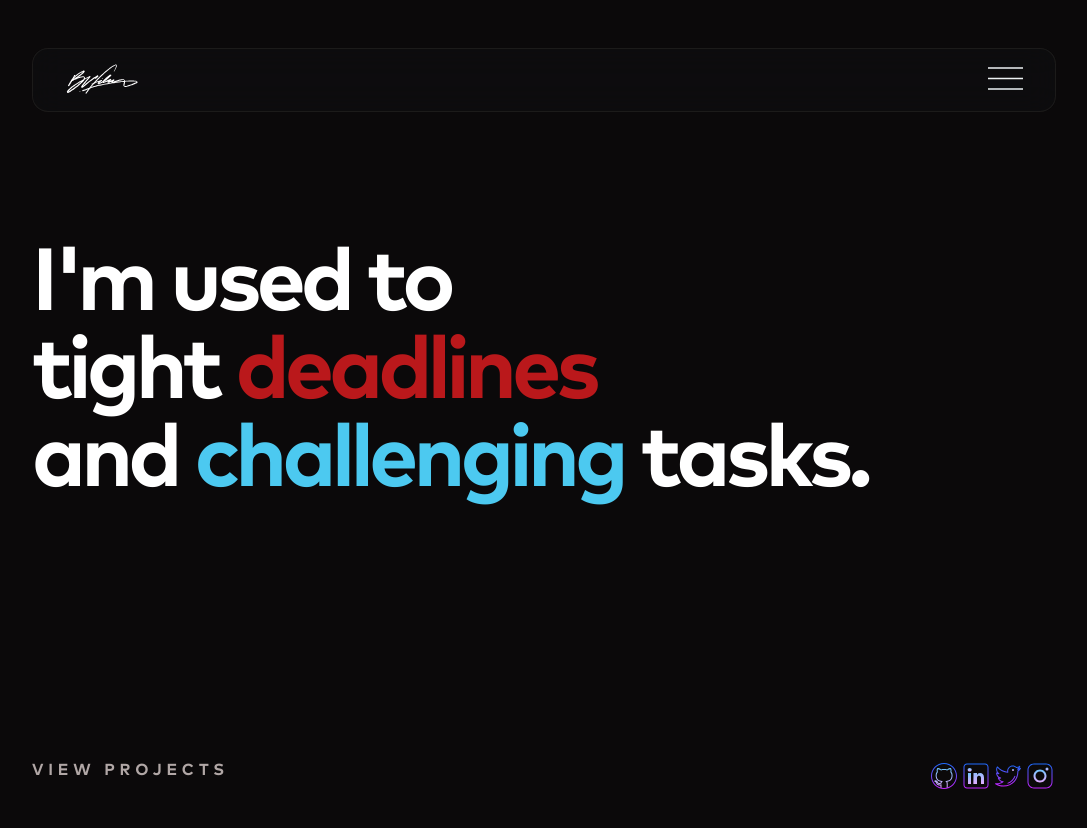
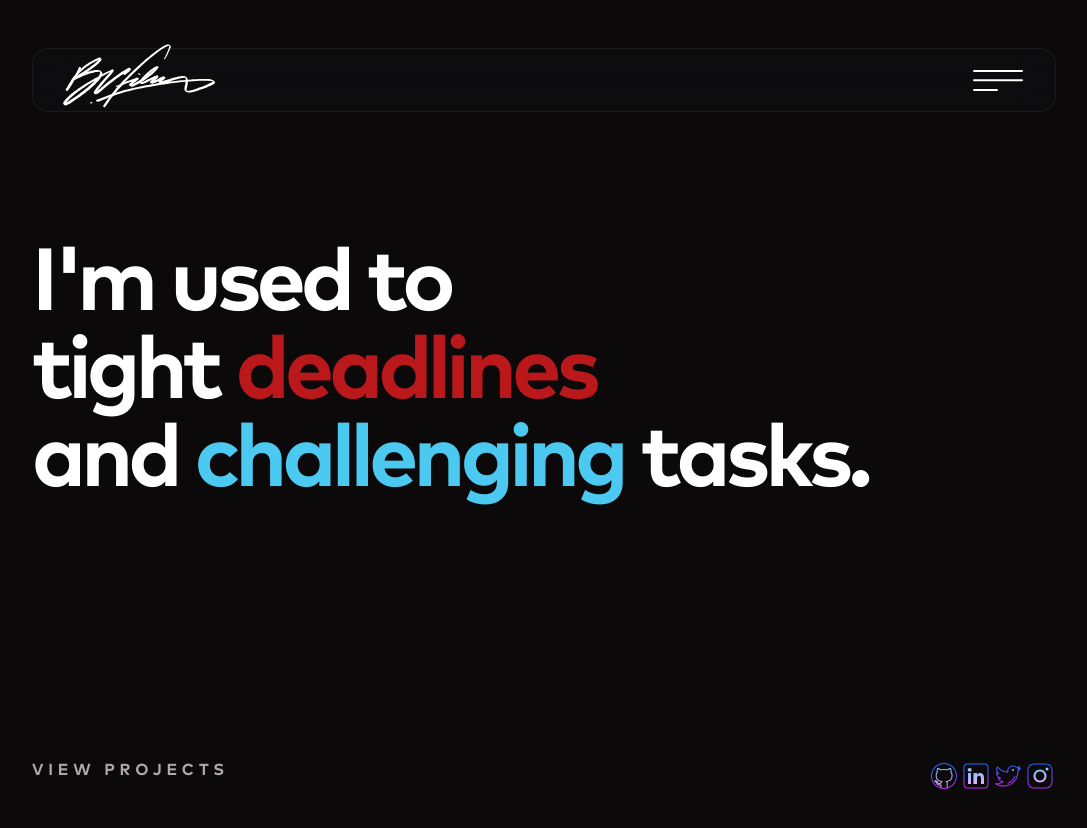
Before and after one commit to brendonvan/Portfolio, a React (Create React App) app: page / in a window 1280 px wide. Shown: the top 828 px of the page, without its empty margins (96-1183 px from the left). Built offline with nearby package versions, Linux system fonts and the light colour scheme; the HTML template or start-up script is replaced by a standard one.

Commit message:
Complete Header

```diff
--- a/package.json
+++ b/package.json
@@ -6,6 +6,7 @@
     "@testing-library/jest-dom": "^5.16.5",
     "@testing-library/react": "^13.4.0",
     "@testing-library/user-event": "^13.5.0",
+    "node-sass": "^7.0.3",
     "react": "^18.2.0",
     "react-dom": "^18.2.0",
     "react-scripts": "5.0.1",
--- a/src/components/Header.css
+++ b/src/components/Header.css
@@ -27,11 +27,62 @@
 }
 
 .header-left img {
-    width: 140%;
-    height: 140%;
-    margin: -4.5rem 0 0 -1rem;
+    width: 300%;
+    height: 300%;
+    margin: -15.5rem 0 0 -2.5rem;
 }
 
 .header-right {
+    width: 50px;
+    height: 50px;
     margin-right: 2rem;
+    display: flex;
+    align-items: center;
+    justify-content: center;
 }
+
+.header-menu {
+    width: 60px;
+    height: 60px;
+    position: relative;
+    cursor: pointer;
+}
+
+.header-menu span {
+    background: #fff;
+    width: 100%;
+    height: 1.5px;
+    border-radius: 1px;
+    display: block;
+    position: absolute;
+    top: 50%;
+    left: 50%;
+    transform: translate(-50%, -50%);
+    transition: transform 0.3s cubic-bezier(0.23, 1, 0.320, 1);
+
+}
+
+.header-menu .line-1 {
+    transform: translate(-50%, -10px);
+    transform-origin: 0 0;
+}
+
+.header-menu .line-3 {
+    width: 50%;
+    left: auto;
+    right: 0;
+    transform: translate(-100%, 9px);
+    transform-origin: 100% 0;
+}
+
+.open .line-1 {
+    width: 50%;
+    transform: translate(0%, 0%) rotate(-45deg);
+}
+.open .line-3 {
+    transform: translate(-100%, 0%) rotate(-45deg);
+}
+
+.open .line-2 {
+    transform: translate(-50%, -50%) rotate(45deg);
+}
--- a/src/components/Header.jsx
+++ b/src/components/Header.jsx
@@ -1,12 +1,32 @@
 import './Header.css';
+import { useState, useEffect } from 'react'
+
 
 const Header = () => {
+    let [menuOpen, setMenuOpen] = useState(false);
+
+    function toggleMenu() {
+        console.log(menuOpen)
+        if (!menuOpen) {
+            setMenuOpen(true);
+
+        } else {
+            setMenuOpen(false);
+        }
+    }
+
     return (
         <div className='header-container'>
             <div className='header'>
                 <div className='header-left'><img src="./icons/BVFilm-source.svg" alt="logo" /></div>
 
-                <div className='header-right'><img src="./icons/menu.svg" alt="menu" /></div>
+                <div className={ menuOpen ? 'header-right open' : 'header-right' }>
+                    <div className='header-menu' onClick={ () => { toggleMenu() } }>
+                        <span className='line-1'></span>
+                        <span className='line-2'></span>
+                        <span className='line-3'></span>
+                    </div>
+                </div>
             </div>
         </div>
     )
```
Also changed, not shown: 1 other file (tests, documents, lock files or other folders).
